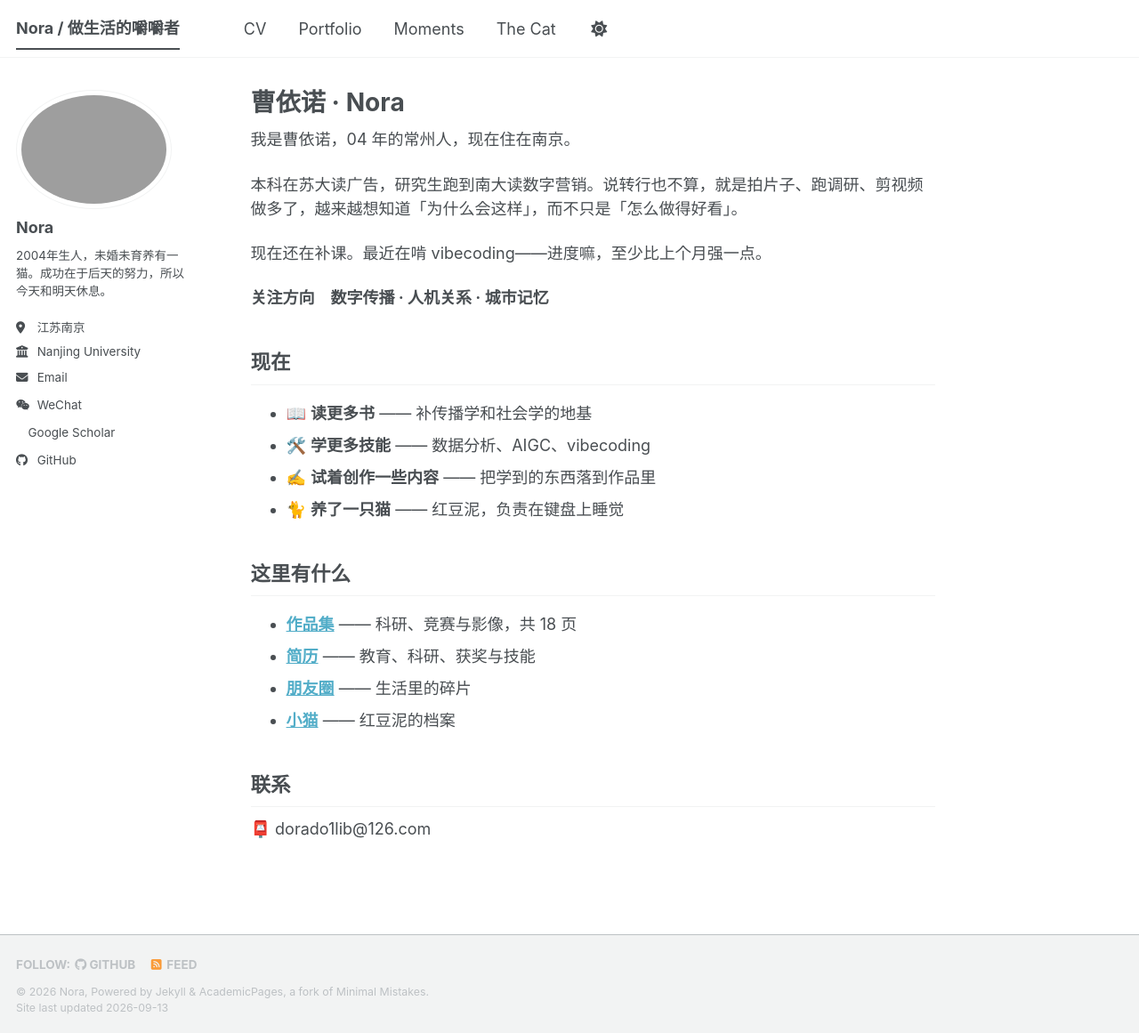
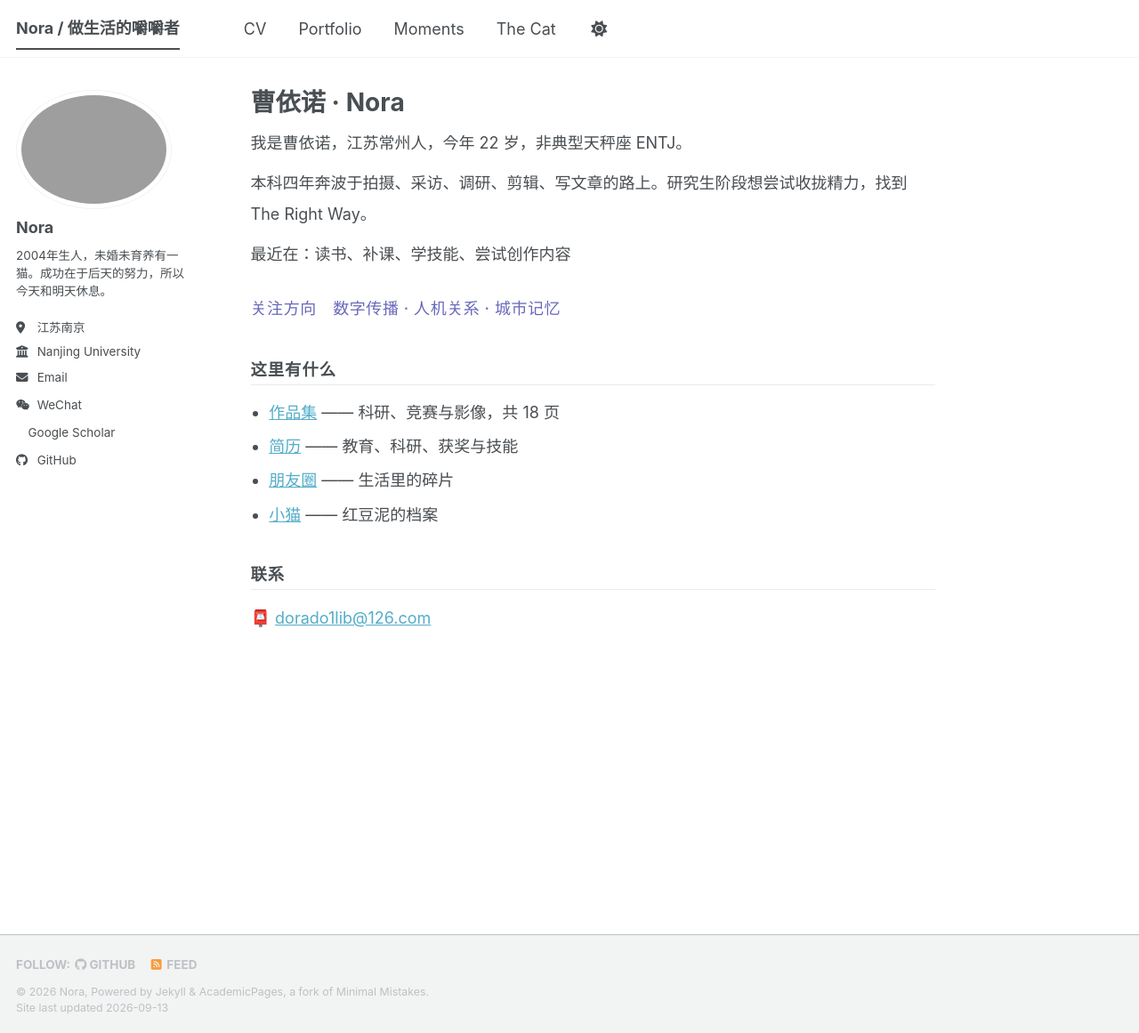
Before and after one commit to Nora1lib/Nora1lib.github.io, a Jekyll site: the page built from _pages/about.md, in a window 1280 px wide and 1161 px high. Shown: the whole window at 89% size. Built offline with Jekyll 4.4.1, drawn with Linux system fonts in a browser that asks for light colours; a style sheet for code colours, icons or effects is not loaded.

Commit message:
首页：更新自我介绍，用间距替代空行，邮箱加 mailto 跳转
- 简介改为：江苏常州人、22 岁、非典型天秤座 ENTJ，研究生阶段找 The Right Way
- 「最近在」并入简介，去掉单独的「现在」列表
- 改用行高 + 段间距控制版面节奏，去掉大块空行
- 底部邮箱改为 mailto 链接，与侧边栏一致

```diff
--- a/_pages/about.md
+++ b/_pages/about.md
@@ -8,28 +8,40 @@ redirect_from:
   - /about.html
 ---
 
-我是曹依诺，04 年的常州人，现在住在南京。
+我是曹依诺，江苏常州人，今年 22 岁，非典型天秤座 ENTJ。
 
-本科在苏大读广告，研究生跑到南大读数字营销。说转行也不算，就是拍片子、跑调研、剪视频做多了，越来越想知道「为什么会这样」，而不只是「怎么做得好看」。
+本科四年奔波于拍摄、采访、调研、剪辑、写文章的路上。研究生阶段想尝试收拢精力，找到 The Right Way。
 
-现在还在补课。最近在啃 vibecoding——进度嘛，至少比上个月强一点。
+最近在：读书、补课、学技能、尝试创作内容
 
-**关注方向　数字传播 · 人机关系 · 城市记忆**
-
-## 现在
-
-- 📖 **读更多书** —— 补传播学和社会学的地基
-- 🛠️ **学更多技能** —— 数据分析、AIGC、vibecoding
-- ✍️ **试着创作一些内容** —— 把学到的东西落到作品里
-- 🐈 **养了一只猫** —— 红豆泥，负责在键盘上睡觉
+<p class="ab-focus">关注方向　数字传播 · 人机关系 · 城市记忆</p>
 
 ## 这里有什么
 
-- **[作品集](/portfolio/)** —— 科研、竞赛与影像，共 18 页
-- **[简历](/cv/)** —— 教育、科研、获奖与技能
-- **[朋友圈](/moments/)** —— 生活里的碎片
-- **[小猫](/cat/)** —— 红豆泥的档案
+- [作品集](/portfolio/) —— 科研、竞赛与影像，共 18 页
+- [简历](/cv/) —— 教育、科研、获奖与技能
+- [朋友圈](/moments/) —— 生活里的碎片
+- [小猫](/cat/) —— 红豆泥的档案
 
 ## 联系
 
-📮 dorado1lib@126.com
+📮 [dorado1lib@126.com](mailto:dorado1lib@126.com)
+
+<style>
+  /* 用间距控制节奏，不用空行；行内放松、段落间收紧 */
+  .page__content > p { margin: 0 0 .55em; line-height: 1.95; }
+
+  .page__content > p.ab-focus { margin: 1.45em 0 0; color: #6969BC;
+                                font-weight: 500; letter-spacing: .03em; }
+
+  .page__content > h2 { margin: 2.15em 0 .75em; padding-bottom: .32em;
+                        font-size: 1.02em; letter-spacing: .05em;
+                        border-bottom: 1px solid rgba(0,0,0,.08); }
+
+  .page__content > ul { margin: 0; padding-left: 1.15em; }
+  .page__content > ul li { margin-bottom: .28em; line-height: 1.85; }
+  .page__content > ul li a { font-weight: 500; }
+
+  html[data-theme="dark"] .page__content > h2 { border-bottom-color: rgba(255,255,255,.12); }
+  html[data-theme="dark"] .page__content > p.ab-focus { color: #A6A6E3; }
+</style>
```
